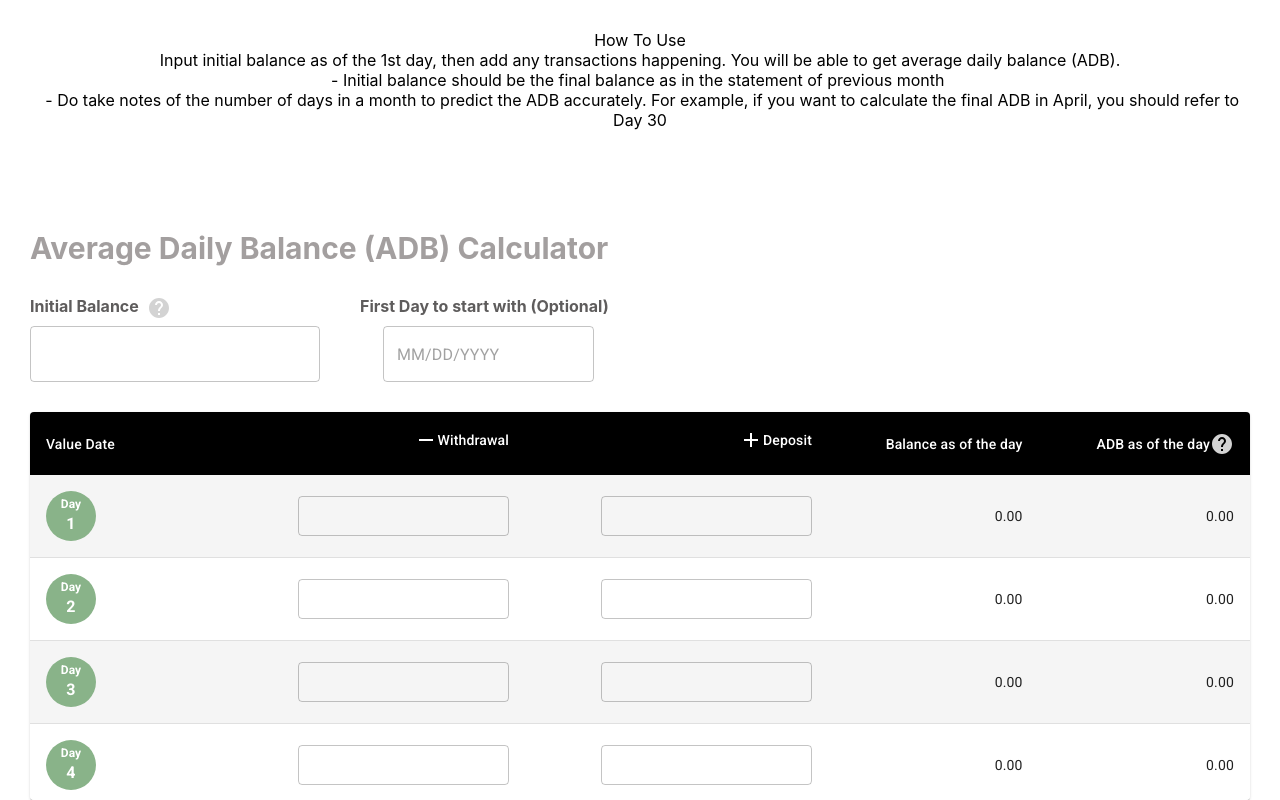
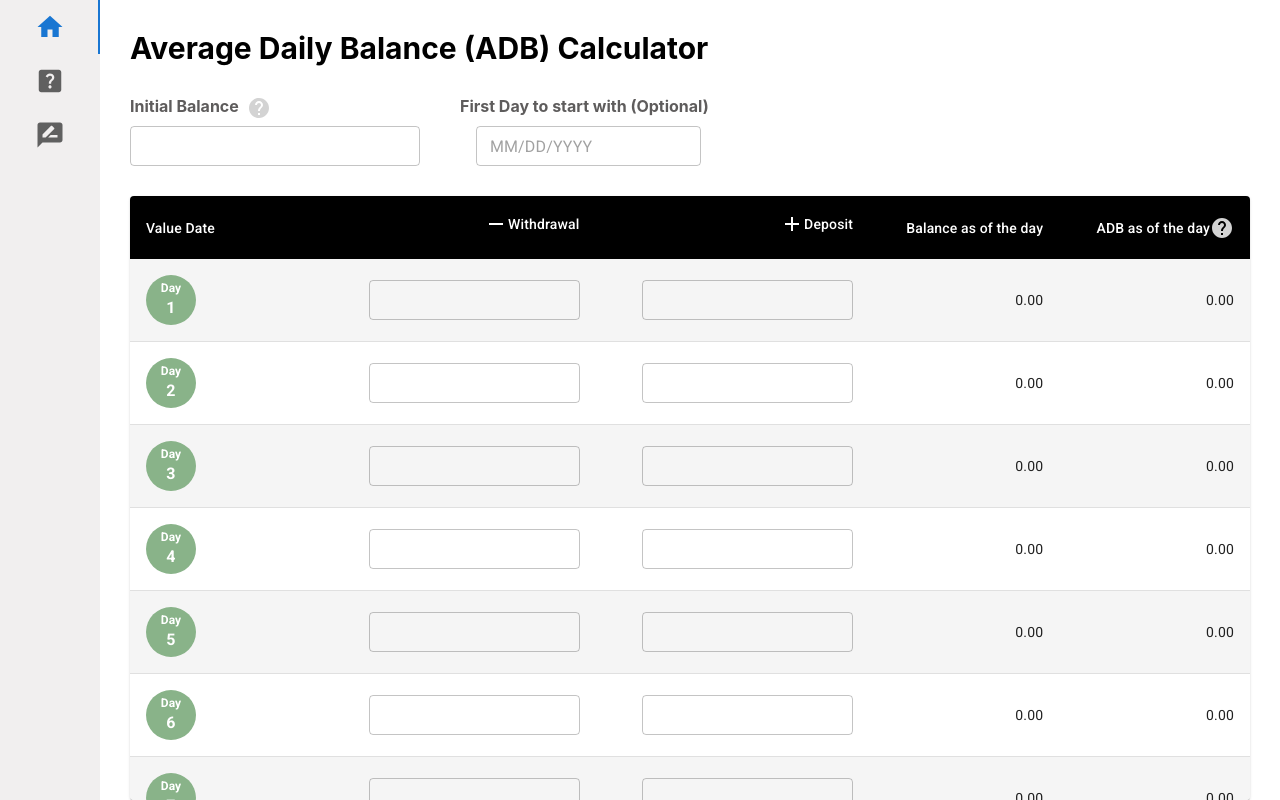
Before and after one commit to wopni1021/average-daily-balance-calculator, a React (Create React App) app in the folder my-app/: page / in a window 1280 px wide. Built offline with nearby package versions, Linux system fonts and the light colour scheme.

Commit message:
Add tab, changing styling

```diff
--- a/my-app/src/App.scss
+++ b/my-app/src/App.scss
@@ -51,5 +51,6 @@
   &-table {
     flex-grow: 1;
     height: calc(100% - $headerHeight);
+    padding-left: 100px;
   }
 }
--- a/my-app/src/App.tsx
+++ b/my-app/src/App.tsx
@@ -3,12 +3,14 @@ import logo from "./logo.svg";
 import "./App.scss";
 import Table from "./components/MainTable";
 import Header from "./components/Header";
+import Tab from "./components/Tab";
 
 function App() {
   return (
     <div className="App">
       {/* <img src={logo} className="App-logo" alt="logo" /> */}
-      <Header />
+      {/* <Header /> */}
+      <Tab />
       <Table />
     </div>
   );
--- a/my-app/src/components/MainTable.scss
+++ b/my-app/src/components/MainTable.scss
@@ -6,7 +6,7 @@
     font-weight: bold;
     padding: 0 0 30px 0;
     font-size: 30px;
-    color: rgb(163, 159, 159);
+    color: #000;
     text-align: left;
   }
 
@@ -35,6 +35,10 @@
     }
     &-day {
       margin-left: 40px;
+
+      input {
+        padding: 8.5px 14px;
+      }
     }
   }
 
--- a/my-app/src/components/MainTable.tsx
+++ b/my-app/src/components/MainTable.tsx
@@ -178,7 +178,6 @@ const MainTable = () => {
             {...commonInputProps}
             id="standard-basic"
             onBlur={handleChangeInitialBalance}
-            size="medium"
             InputProps={{
               inputProps: { style: { textAlign: "right" } },
             }}
--- /dev/null
+++ b/my-app/src/components/Tab.scss
@@ -0,0 +1,13 @@
+.adb-tab {
+  position: fixed;
+  top: 0;
+  left: 0;
+  height: 100vh;
+  width: 100px;
+  background-color: rgb(241, 239, 239);
+
+  svg {
+    width: 30px;
+    height: 30px;
+  }
+}
--- /dev/null
+++ b/my-app/src/components/Tab.tsx
@@ -0,0 +1,28 @@
+import React from "react";
+
+import Tabs from "@mui/material/Tabs";
+import Tab from "@mui/material/Tab";
+import HomeIcon from "@mui/icons-material/Home";
+import "./Tab.scss";
+import HelpCenterIcon from "@mui/icons-material/HelpCenter";
+import RateReviewIcon from "@mui/icons-material/RateReview";
+
+const ROOT = "adb-tab";
+
+export default function IconTabs() {
+  const [value, setValue] = React.useState(0);
+
+  const handleChange = (event: React.SyntheticEvent, newValue: number) => {
+    setValue(newValue);
+  };
+
+  return (
+    <div className={`${ROOT}`}>
+      <Tabs value={value} onChange={handleChange} aria-label="icon tabs example" orientation="vertical">
+        <Tab icon={<HomeIcon />} aria-label="phone" />
+        <Tab icon={<HelpCenterIcon />} aria-label="favorite" />
+        <Tab icon={<RateReviewIcon />} aria-label="person" />
+      </Tabs>
+    </div>
+  );
+}
```
